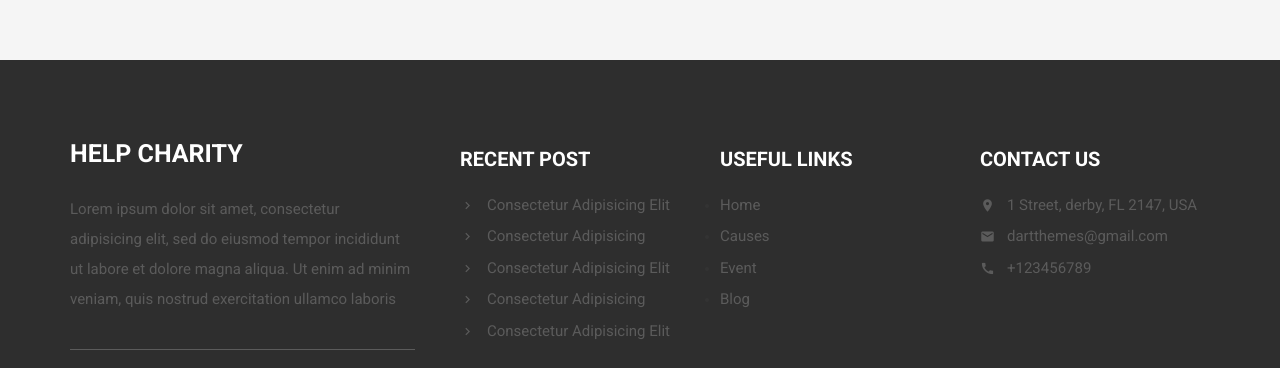
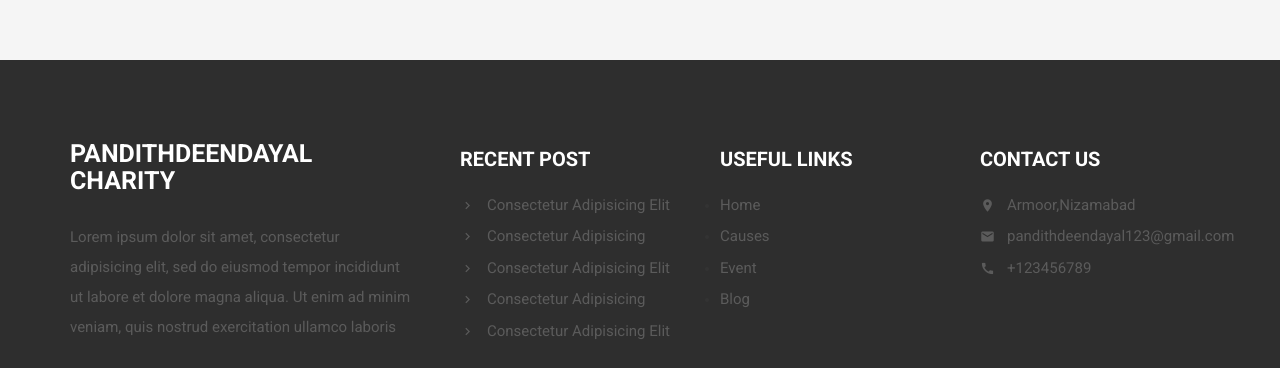
Before and after one commit to malleshwaravinayak/mis, a plain HTML site: page index.html in a window 1280 px wide. Shown: the part 7695-8063 px from the top of the page. Drawn offline with Linux system fonts and the light colour scheme.

Commit message:
Update index.html

```diff
--- a/index.html
+++ b/index.html
@@ -550,7 +550,7 @@
                 <div class="row">
                     <div class="col-md-4 col-sm-12">
                         <div class="footer-charity-text">
-                            <h2>HELP CHARITY</h2>
+                            <h2>PANDITHDEENDAYAL CHARITY</h2>
                             <p>Lorem ipsum dolor sit amet, consectetur adipisicing elit, sed do eiusmod tempor incididunt ut labore et dolore magna aliqua. Ut enim ad minim veniam, quis nostrud exercitation ullamco laboris </p>
                             <hr>
                             <p><a href="#"><i class="fa fa-facebook" aria-hidden="true"></i></a><a href="#"><i class="fa fa-twitter" aria-hidden="true"></i></a><a href="#"><i class="fa fa-behance" aria-hidden="true"></i></a><a href="#"><i class="fa fa-dribbble" aria-hidden="true"></i></a></p>
@@ -585,8 +585,8 @@
                                 <div class="footer-text one">
                                     <h3>CONTACT US</h3>
                                     <ul>
-                                        <li><a href="#"><i class="material-icons">location_on</i>1 Street, derby, FL 2147, USA</a></li>
-                                        <li><a href="#"><i class="material-icons">email</i>dartthemes@gmail.com</a></li>
+                                        <li><a href="#"><i class="material-icons">location_on</i>Armoor,Nizamabad</a></li>
+                                        <li><a href="#"><i class="material-icons">email</i>pandithdeendayal123@gmail.com</a></li>
                                         <li><a href="#"><i class="material-icons">call</i>+123456789</a></li>
                                     </ul>
                                 </div>
```
